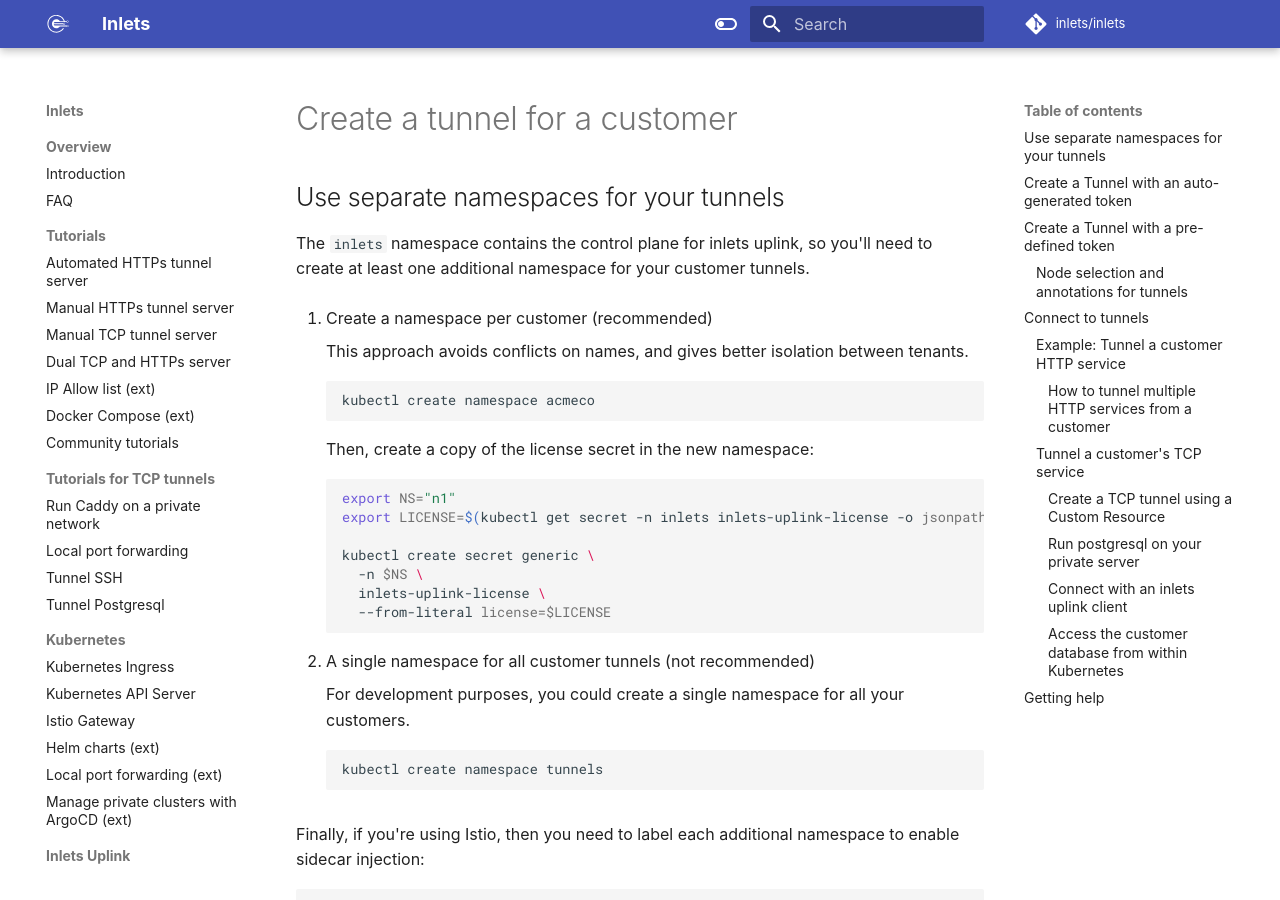
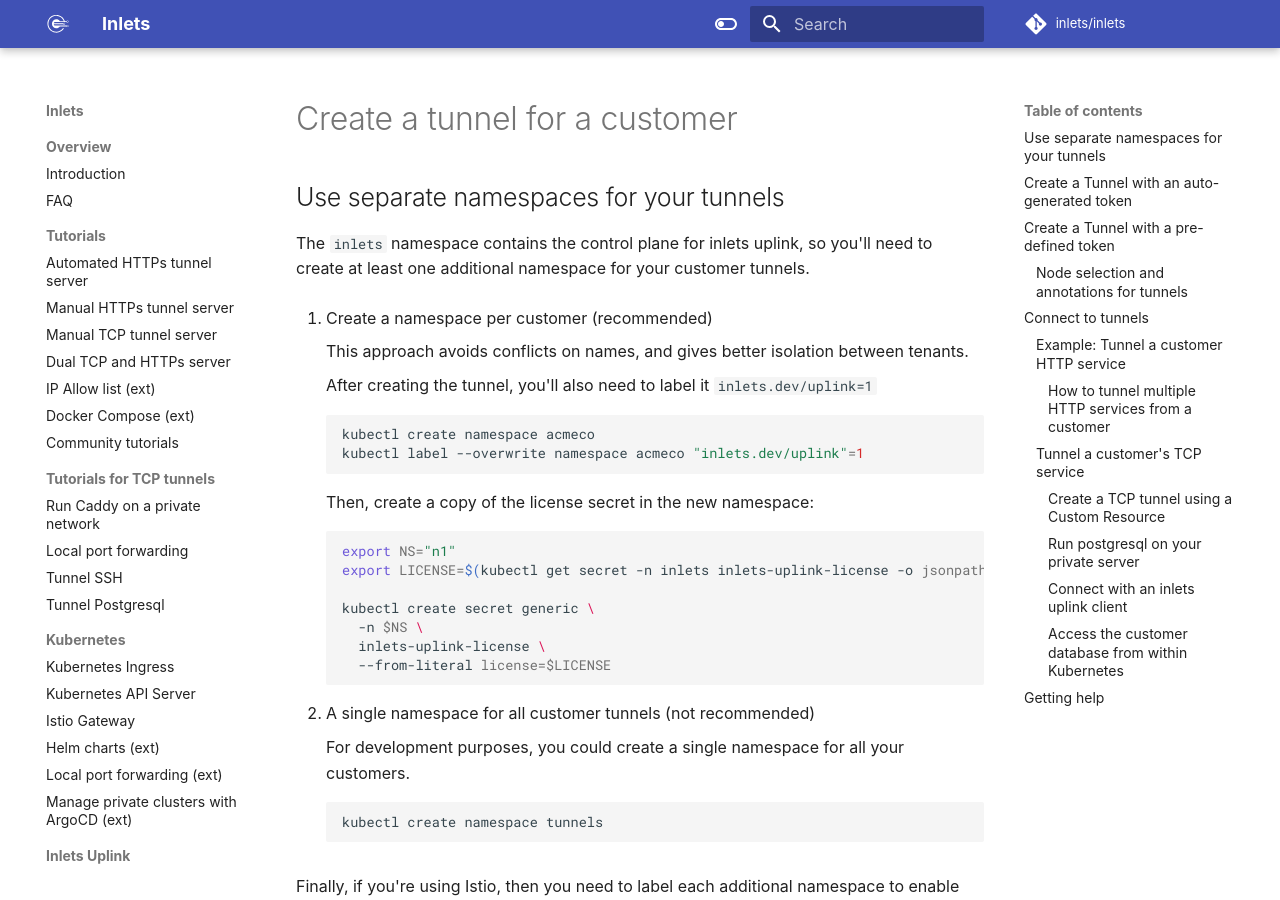
Before and after one commit to inlets/docs.inlets.dev, an MkDocs documentation site: the page built from docs/uplink/create-tunnels.md, in a window 1280 px wide and 900 px high. Built offline with MkDocs 1.6.1 and Material for MkDocs 9.7.7, drawn with Linux system fonts in a browser that asks for light colours; some web fonts are replaced.

Commit message:
Note for clientapi
Signed-off-by: Alex Ellis (OpenFaaS Ltd) <alexellis2@gmail.com>

````diff
--- a/docs/uplink/create-tunnels.md
+++ b/docs/uplink/create-tunnels.md
@@ -8,8 +8,11 @@
 
     This approach avoids conflicts on names, and gives better isolation between tenants.
 
+    After creating the tunnel, you'll also need to label it `inlets.dev/uplink=1`
+
     ```bash
     kubectl create namespace acmeco
+    kubectl label --overwrite namespace acmeco "inlets.dev/uplink"=1
     ```
 
     Then, create a copy of the license secret in the new namespace:
````
